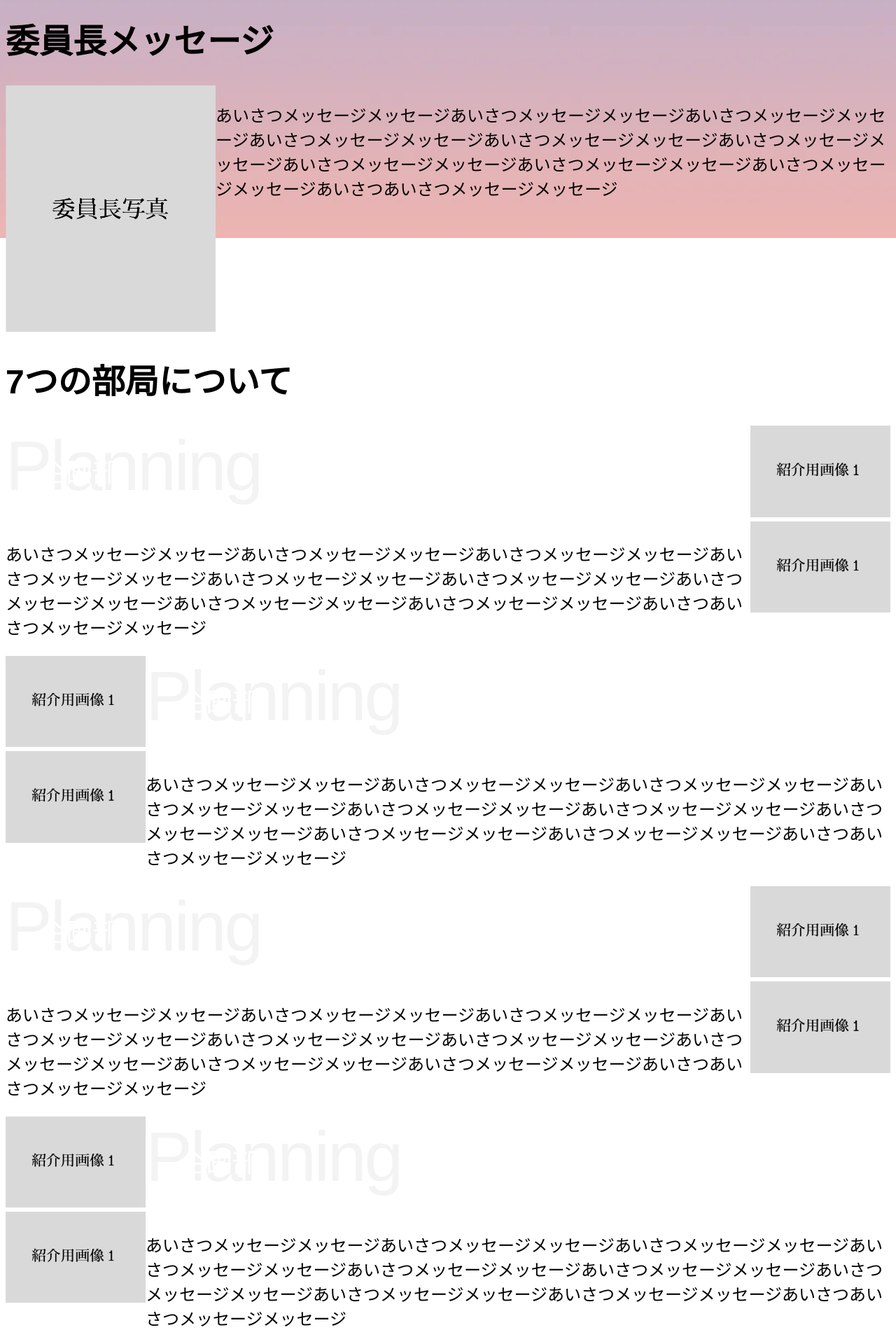
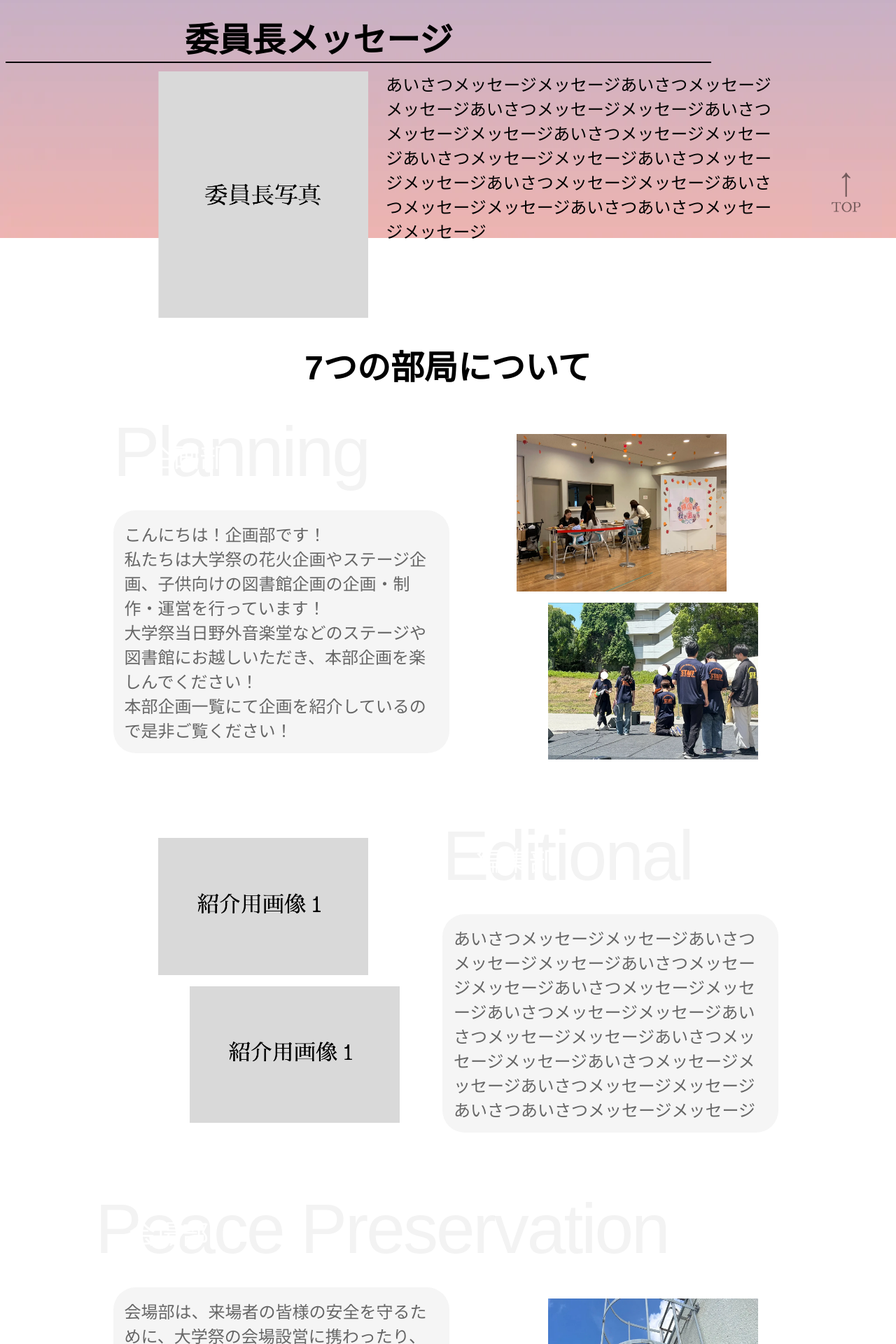
Before and after one commit to ynufes-tech/ynufes-tokiwa24, a Nuxt app: page /about-us in a window 1280 px wide. Shown: the part 460-2380 px from the top of the page at 70% size. Built offline with nearby package versions, Linux system fonts and the light colour scheme; a web font is replaced by a local one.

Commit message:
メッセージ記載

```diff
--- a/pages/about-us/index.vue
+++ b/pages/about-us/index.vue
@@ -14,16 +14,19 @@ import OverlapHeadline from "~/components/OverlapHeadline.vue";
       </p>
     </div>
     <div class="chairman-sec">
-      <h1>委員長メッセージ</h1>
-      <div class="chairman-box">
+      <h1 id="chairman-headline">委員長メッセージ</h1>
+      <hr />
+      <div class="chairman-frame">
         <img
           alt="chairman"
           class="chairman-img"
           src="~/assets/images/chairman-tmp.webp"
         />
-        <p>
-          あいさつメッセージメッセージあいさつメッセージメッセージあいさつメッセージメッセージあいさつメッセージメッセージあいさつメッセージメッセージあいさつメッセージメッセージあいさつメッセージメッセージあいさつメッセージメッセージあいさつメッセージメッセージあいさつあいさつメッセージメッセージ
-        </p>
+        <div class="chairman-message">
+          <p>
+            あいさつメッセージメッセージあいさつメッセージメッセージあいさつメッセージメッセージあいさつメッセージメッセージあいさつメッセージメッセージあいさつメッセージメッセージあいさつメッセージメッセージあいさつメッセージメッセージあいさつメッセージメッセージあいさつあいさつメッセージメッセージ
+          </p>
+        </div>
       </div>
     </div>
     <h1 id="the-seven-departments">7つの部局について</h1>
@@ -32,17 +35,134 @@ import OverlapHeadline from "~/components/OverlapHeadline.vue";
         <OverlapHeadline title="Planning" sub-title="企画部" />
         <div class="frame">
           <p>
+            こんにちは！企画部です！<br />
+            私たちは大学祭の花火企画やステージ企画、子供向けの図書館企画の企画・制作・運営を行っています！<br />
+            大学祭当日野外音楽堂などのステージや図書館にお越しいただき、本部企画を楽しんでください！<br />
+            本部企画一覧にて企画を紹介しているので是非ご覧ください！
+          </p>
+        </div>
+      </div>
+      <div class="img-box">
+        <img
+          id="left-img"
+          alt="紹介画像"
+          class="departments-img"
+          src="~/assets/images/departments-img/plan1.webp"
+        />
+        <img
+          id="right-img"
+          alt="紹介画像"
+          class="departments-img"
+          src="~/assets/images/departments-img/plan2.webp"
+        />
+      </div>
+    </div>
+    <div class="departments-wrapper">
+      <div class="img-box">
+        <img
+          id="left-img"
+          alt="紹介画像"
+          class="departments-img"
+          src="~/assets/images/rectangle-tmp.webp"
+        />
+        <img
+          id="right-img"
+          alt="紹介画像"
+          class="departments-img"
+          src="~/assets/images/rectangle-tmp.webp"
+        />
+      </div>
+      <div class="box">
+        <OverlapHeadline title="Editional" sub-title="編集部" />
+        <div class="frame">
+          <p>
+            あいさつメッセージメッセージあいさつメッセージメッセージあいさつメッセージメッセージあいさつメッセージメッセージあいさつメッセージメッセージあいさつメッセージメッセージあいさつメッセージメッセージあいさつメッセージメッセージあいさつメッセージメッセージあいさつあいさつメッセージメッセージ
+          </p>
+        </div>
+      </div>
+    </div>
+    <OverlapHeadline
+      id="exception-headline"
+      title="Peace Preservation"
+      sub-title="会場部"
+    />
+    <div class="departments-wrapper">
+      <div class="box">
+        <div class="frame">
+          <p>
+            会場部は、来場者の皆様の安全を守るために、大学祭の会場設営に携わったり、当日は様々な場所を巡回・パトロールしています。当日、なにかお困りのことなどございましたら、気兼ねなくお声がけください。
+          </p>
+        </div>
+      </div>
+      <div class="img-box">
+        <img
+          id="right-img"
+          alt="紹介画像"
+          class="departments-img"
+          src="~/assets/images/departments-img/pp1.webp"
+        />
+        <img
+          id="left-img"
+          alt="紹介画像"
+          class="departments-img"
+          src="~/assets/images/departments-img/pp2.webp"
+        />
+      </div>
+    </div>
+    <div class="departments-wrapper">
+      <div class="img-box">
+        <!-- <img
+          id="right-img"
+          alt="紹介画像"
+          class="departments-img"
+          src="~/assets/images/departments-img/equip1.JPG"
+        /> -->
+        <!-- <img
+          id="left-img"
+          alt="紹介画像"
+          class="departments-img"
+          src="~/assets/images/departments-img/equip2.JPG"
+        /> -->
+        <img
+          id="left-img"
+          alt="紹介画像"
+          class="departments-img"
+          src="~/assets/images/rectangle-tmp.webp"
+        />
+        <img
+          id="left-img"
+          alt="紹介画像"
+          class="departments-img"
+          src="~/assets/images/rectangle-tmp.webp"
+        />
+      </div>
+      <div class="box">
+        <OverlapHeadline title="Equipment" sub-title="物品部" />
+        <div class="frame">
+          <p>
+            物品部は企業とやり取りをして、テントや消火器をはじめとする団体の企画に必要な物品の管理をする部局です。直前期以外には団体に貸し出すテントの天幕を洗う活動をしています。表に立って活動することはあまりありませんが、学祭を支える縁の下の力持ちとして、円滑な運営や準備に尽力しています。
+          </p>
+        </div>
+      </div>
+    </div>
+    <div class="departments-wrapper">
+      <div class="box">
+        <OverlapHeadline title="Technology" sub-title="技術部" />
+        <div class="frame">
+          <p>
             あいさつメッセージメッセージあいさつメッセージメッセージあいさつメッセージメッセージあいさつメッセージメッセージあいさつメッセージメッセージあいさつメッセージメッセージあいさつメッセージメッセージあいさつメッセージメッセージあいさつメッセージメッセージあいさつあいさつメッセージメッセージ
           </p>
         </div>
       </div>
       <div class="img-box">
         <img
+          id="left-img"
           alt="紹介画像"
           class="departments-img"
           src="~/assets/images/rectangle-tmp.webp"
         />
         <img
+          id="right-img"
           alt="紹介画像"
           class="departments-img"
           src="~/assets/images/rectangle-tmp.webp"
@@ -51,29 +171,44 @@ import OverlapHeadline from "~/components/OverlapHeadline.vue";
     </div>
     <div class="departments-wrapper">
       <div class="img-box">
+        <!-- <img
+          id="left-img"
+          alt="紹介画像"
+          class="departments-img"
+          src="~/assets/images/departments-img/acc1.JPG"
+        /> -->
         <img
+          id="right-img"
           alt="紹介画像"
           class="departments-img"
           src="~/assets/images/rectangle-tmp.webp"
         />
         <img
+          id="right-img"
           alt="紹介画像"
           class="departments-img"
-          src="~/assets/images/rectangle-tmp.webp"
+          src="~/assets/images/departments-img/acc2.webp"
         />
       </div>
       <div class="box">
-        <OverlapHeadline title="Planning" sub-title="企画部" />
+        <OverlapHeadline title="Accounting" sub-title="経理部" />
         <div class="frame">
           <p>
-            あいさつメッセージメッセージあいさつメッセージメッセージあいさつメッセージメッセージあいさつメッセージメッセージあいさつメッセージメッセージあいさつメッセージメッセージあいさつメッセージメッセージあいさつメッセージメッセージあいさつメッセージメッセージあいさつあいさつメッセージメッセージ
+            こんにちは！経理部です✨<br />
+            経理部は、大学祭の運営に必要なお金を管轄するとても重要な部局です💰<br />
+            私たちは、予算の作成や資金管理、決算の取りまとめなどを通じて、大学祭が円滑に運営されるようサポートしています！<br />
+            当日は来場者の皆様と直接関わる機会はありませんが、ぜひ楽しんでいただけたら嬉しいです！
           </p>
         </div>
       </div>
     </div>
+    <OverlapHeadline
+      id="exception-headline"
+      title="General Affairs"
+      sub-title="総務部"
+    />
     <div class="departments-wrapper">
       <div class="box">
-        <OverlapHeadline title="Planning" sub-title="企画部" />
         <div class="frame">
           <p>
             あいさつメッセージメッセージあいさつメッセージメッセージあいさつメッセージメッセージあいさつメッセージメッセージあいさつメッセージメッセージあいさつメッセージメッセージあいさつメッセージメッセージあいさつメッセージメッセージあいさつメッセージメッセージあいさつあいさつメッセージメッセージ
@@ -82,105 +217,20 @@ import OverlapHeadline from "~/components/OverlapHeadline.vue";
       </div>
       <div class="img-box">
         <img
+          id="right-img"
           alt="紹介画像"
           class="departments-img"
           src="~/assets/images/rectangle-tmp.webp"
         />
         <img
+          id="left-img"
           alt="紹介画像"
           class="departments-img"
           src="~/assets/images/rectangle-tmp.webp"
         />
       </div>
     </div>
-    <div class="departments-wrapper">
-      <div class="img-box">
-        <img
-          alt="紹介画像"
-          class="departments-img"
-          src="~/assets/images/rectangle-tmp.webp"
-        />
-        <img
-          alt="紹介画像"
-          class="departments-img"
-          src="~/assets/images/rectangle-tmp.webp"
-        />
-      </div>
-      <div class="box">
-        <OverlapHeadline title="Planning" sub-title="企画部" />
-        <div class="frame">
-          <p>
-            あいさつメッセージメッセージあいさつメッセージメッセージあいさつメッセージメッセージあいさつメッセージメッセージあいさつメッセージメッセージあいさつメッセージメッセージあいさつメッセージメッセージあいさつメッセージメッセージあいさつメッセージメッセージあいさつあいさつメッセージメッセージ
-          </p>
-        </div>
-      </div>
-    </div>
-    <div class="departments-wrapper">
-      <div class="box">
-        <OverlapHeadline title="Planning" sub-title="企画部" />
-        <div class="frame">
-          <p>
-            あいさつメッセージメッセージあいさつメッセージメッセージあいさつメッセージメッセージあいさつメッセージメッセージあいさつメッセージメッセージあいさつメッセージメッセージあいさつメッセージメッセージあいさつメッセージメッセージあいさつメッセージメッセージあいさつあいさつメッセージメッセージ
-          </p>
-        </div>
-      </div>
-      <div class="img-box">
-        <img
-          alt="紹介画像"
-          class="departments-img"
-          src="~/assets/images/rectangle-tmp.webp"
-        />
-        <img
-          alt="紹介画像"
-          class="departments-img"
-          src="~/assets/images/rectangle-tmp.webp"
-        />
-      </div>
-    </div>
-    <div class="departments-wrapper">
-      <div class="img-box">
-        <img
-          alt="紹介画像"
-          class="departments-img"
-          src="~/assets/images/rectangle-tmp.webp"
-        />
-        <img
-          alt="紹介画像"
-          class="departments-img"
-          src="~/assets/images/rectangle-tmp.webp"
-        />
-      </div>
-      <div class="box">
-        <OverlapHeadline title="Planning" sub-title="企画部" />
-        <div class="frame">
-          <p>
-            あいさつメッセージメッセージあいさつメッセージメッセージあいさつメッセージメッセージあいさつメッセージメッセージあいさつメッセージメッセージあいさつメッセージメッセージあいさつメッセージメッセージあいさつメッセージメッセージあいさつメッセージメッセージあいさつあいさつメッセージメッセージ
-          </p>
-        </div>
-      </div>
-    </div>
-    <div class="departments-wrapper">
-      <div class="box">
-        <OverlapHeadline title="Planning" sub-title="企画部" />
-        <div class="frame">
-          <p>
-            あいさつメッセージメッセージあいさつメッセージメッセージあいさつメッセージメッセージあいさつメッセージメッセージあいさつメッセージメッセージあいさつメッセージメッセージあいさつメッセージメッセージあいさつメッセージメッセージあいさつメッセージメッセージあいさつあいさつメッセージメッセージ
-          </p>
-        </div>
-      </div>
-      <div class="img-box">
-        <img
-          alt="紹介画像"
-          class="departments-img"
-          src="~/assets/images/rectangle-tmp.webp"
-        />
-        <img
-          alt="紹介画像"
-          class="departments-img"
-          src="~/assets/images/rectangle-tmp.webp"
-        />
-      </div>
-    </div>
+    <FloatingButton />
   </div>
 </template>
 
@@ -191,16 +241,75 @@ import OverlapHeadline from "~/components/OverlapHeadline.vue";
   flex-direction: column;
   box-sizing: border-box;
 }
+p {
+  margin: 0;
+}
+.intro {
+  margin: 0 15vw;
+  @include md {
+    margin: 0 8vw;
+  }
+}
+#chairman-headline {
+  margin-left: 20vw;
+  margin-bottom: 0;
+}
+hr {
+  margin-top: 0;
+  margin-right: 20vw;
+  border: solid 1px #000000;
+}
 .chairman-img {
   width: 300px;
+  height: auto;
+  margin-left: 5vw;
+  margin-right: 2vw;
 }
-.chairman-box {
+.chairman-frame {
   display: flex;
+  margin: 0 12vw;
+  justify-content: space-between;
+}
+.chairman-message {
+  width: 60%;
+}
+#the-seven-departments {
+  text-align: center;
+  //transform: translateX(10vw);
+  //margin-right: 20rem;
 }
 .departments-wrapper {
   display: flex;
+  margin: 0 10vw;
+  padding-left: 2vw;
+  margin-bottom: 5rem;
+}
+#exception-headline {
+  margin-left: 10vw;
+}
+.box {
+  margin-right: 2rem;
 }
 .departments-img {
-  width: 200px;
+  width: 300px;
+  margin: 1rem;
+}
+.frame {
+  background-color: #eee;
+  opacity: 60%;
+  border-radius: 2rem;
+  width: 35vw;
+  margin: 0;
+  padding: 1rem;
+}
+.img-box {
+  display: flex;
+  flex-direction: column;
+  width: 35vw;
+  margin-top: 1rem;
+  padding-left: 3rem;
+}
+#right-img {
+  margin: 0 auto 0;
 }
 </style>
```
